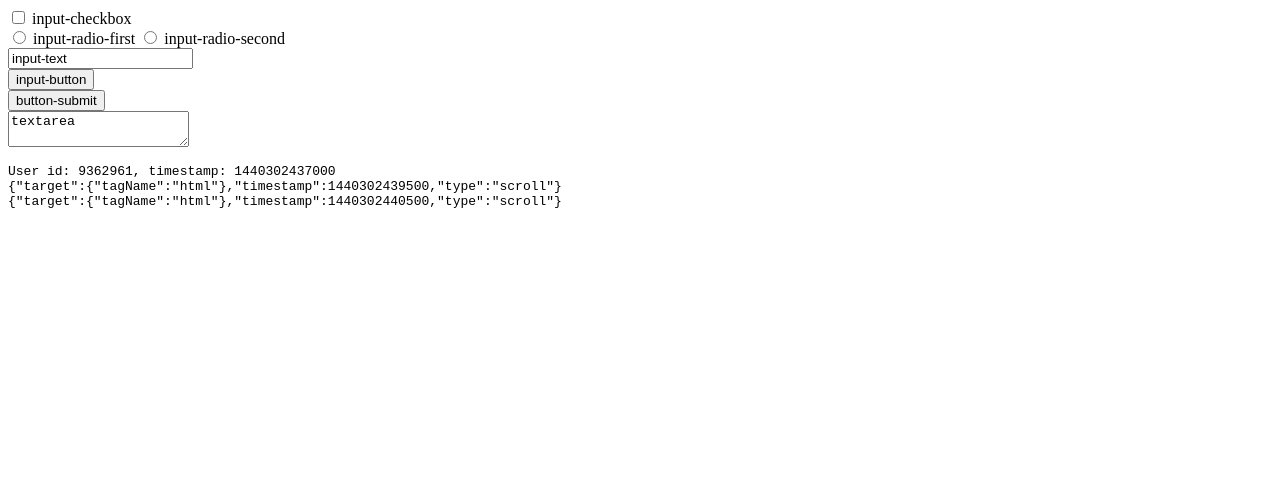
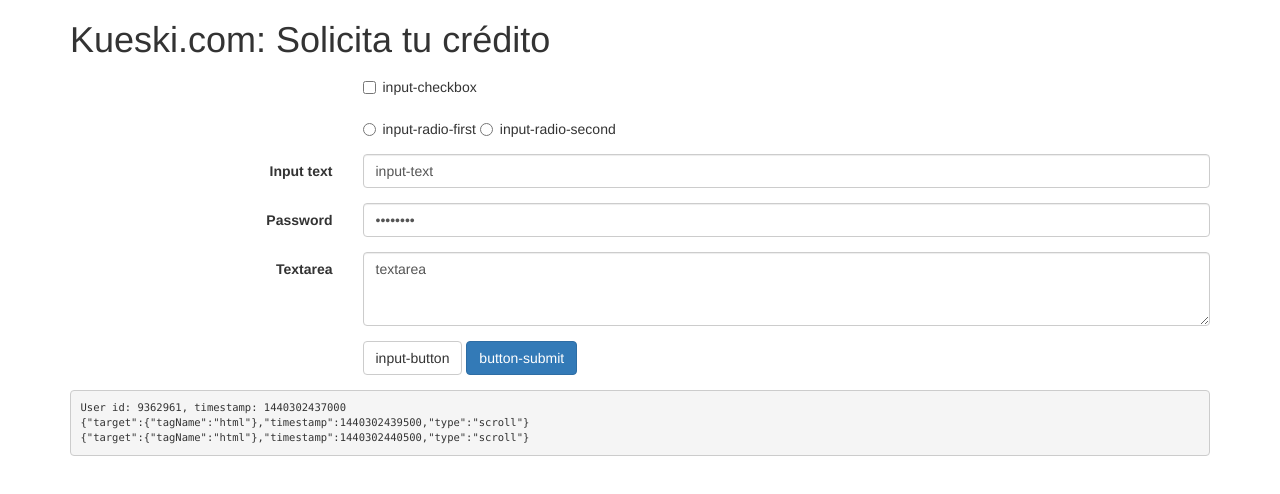
Before and after one commit to thewarpaint/ksk, a website: page client.html in a window 1280 px wide. Drawn offline with nearby package versions, Linux system fonts and the light colour scheme.

Commit message:
Add bootstrap, enhance UI, add Socket.io library

```diff
--- a/client.html
+++ b/client.html
@@ -2,9 +2,17 @@
 <html>
   <head>
     <meta charset="utf-8">
-    <title>Kueski Code Challenge!</title>
+    <title>Code Challenge Client!</title>
 
-    <script type="text/javascript" src="dist/watchmen.min.js"></script>
+    <link rel="stylesheet" href="https://maxcdn.bootstrapcdn.com/bootstrap/3.3.5/css/bootstrap.min.css">
+    <style media="screen">
+      pre {
+        font-size: 75%;
+      }
+    </style>
+
+    <script src="dist/watchmen.min.js" type="text/javascript"></script>
+    <script src="https://cdn.socket.io/socket.io-1.2.0.js" type="text/javascript"></script>
     <script type="text/javascript">
       (function(callback) {
         if(document.addEventListener) {
@@ -20,14 +28,23 @@
     </script>
   </head>
   <body>
-    <form id="main" method="post" action="http://google.com/">
-      <div>
+    <div class="container">
+      <h1>Kueski.com: Solicita tu crédito</h1>
+
+      <form id="main" method="post" action="http://google.com/" class="form-horizontal">
+        <div class="form-group">
+          <div class="col-sm-offset-3 col-sm-9">
+            <div class="checkbox">
               <label>
-          <input class="checkbox" type="checkbox" name="input-checkbox" value="input-checkbox"> input-checkbox
+                <input type="checkbox" name="input-checkbox" value="input-checkbox"> input-checkbox
               </label>
             </div>
+          </div>
+        </div>
 
-      <div>
+        <div class="form-group">
+          <div class="col-sm-offset-3 col-sm-9">
+            <div class="radio">
               <label>
                 <input id="input-radio-first" type="radio" name="input-radio" value="input-radio-first"> input-radio-first
               </label>
@@ -36,24 +53,43 @@
                 <input id="input-radio-second" type="radio" name="input-radio" value="input-radio-second"> input-radio-second
               </label>
             </div>
-
-      <div>
-        <input type="text" name="input-text" value="input-text">
+          </div>
         </div>
 
-      <div>
-        <input type="button" name="input-button" value="input-button">
+        <div class="form-group">
+          <label for="input-text" class="col-sm-3 control-label">Input text</label>
+
+          <div class="col-sm-9">
+            <input type="text" name="input-text" value="input-text" class="form-control">
+          </div>
         </div>
 
-      <div>
-        <button type="submit" name="input-submit" value="input-submit">button-submit</button>
+        <div class="form-group">
+          <label for="input-password" class="col-sm-3 control-label">Password</label>
+
+          <div class="col-sm-9">
+            <input type="password" name="input-password" value="p4ssw0rd" class="form-control">
+          </div>
         </div>
 
-      <div>
-        <textarea name="textarea">textarea</textarea>
+        <div class="form-group">
+          <label for="textarea" class="col-sm-3 control-label">Textarea</label>
+
+          <div class="col-sm-9">
+            <textarea name="textarea" class="form-control" rows="3">textarea</textarea>
+          </div>
+        </div>
+
+        <div class="form-group">
+          <div class="col-sm-offset-3 col-sm-9">
+            <input type="button" name="input-button" value="input-button" class="btn btn-default">
+            <button type="submit" name="input-submit" value="input-submit" class="btn btn-primary">
+              button-submit</button>
+            </div>
         </div>
       </form>
 
       <pre id="logger"></pre>
+    </div>
   </body>
 </html>
```
Lines whose indentation alone changed are shown as unchanged.
